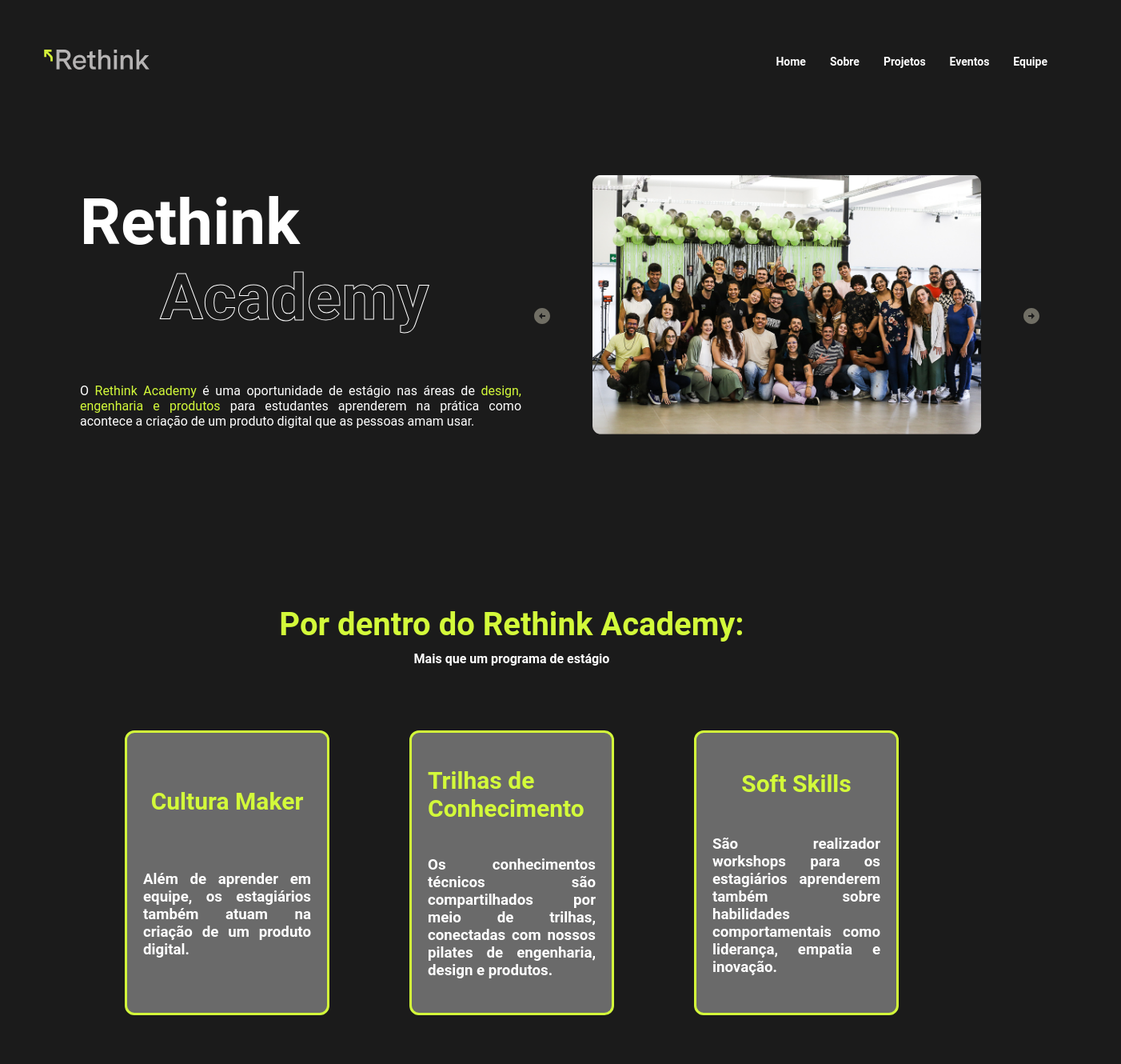
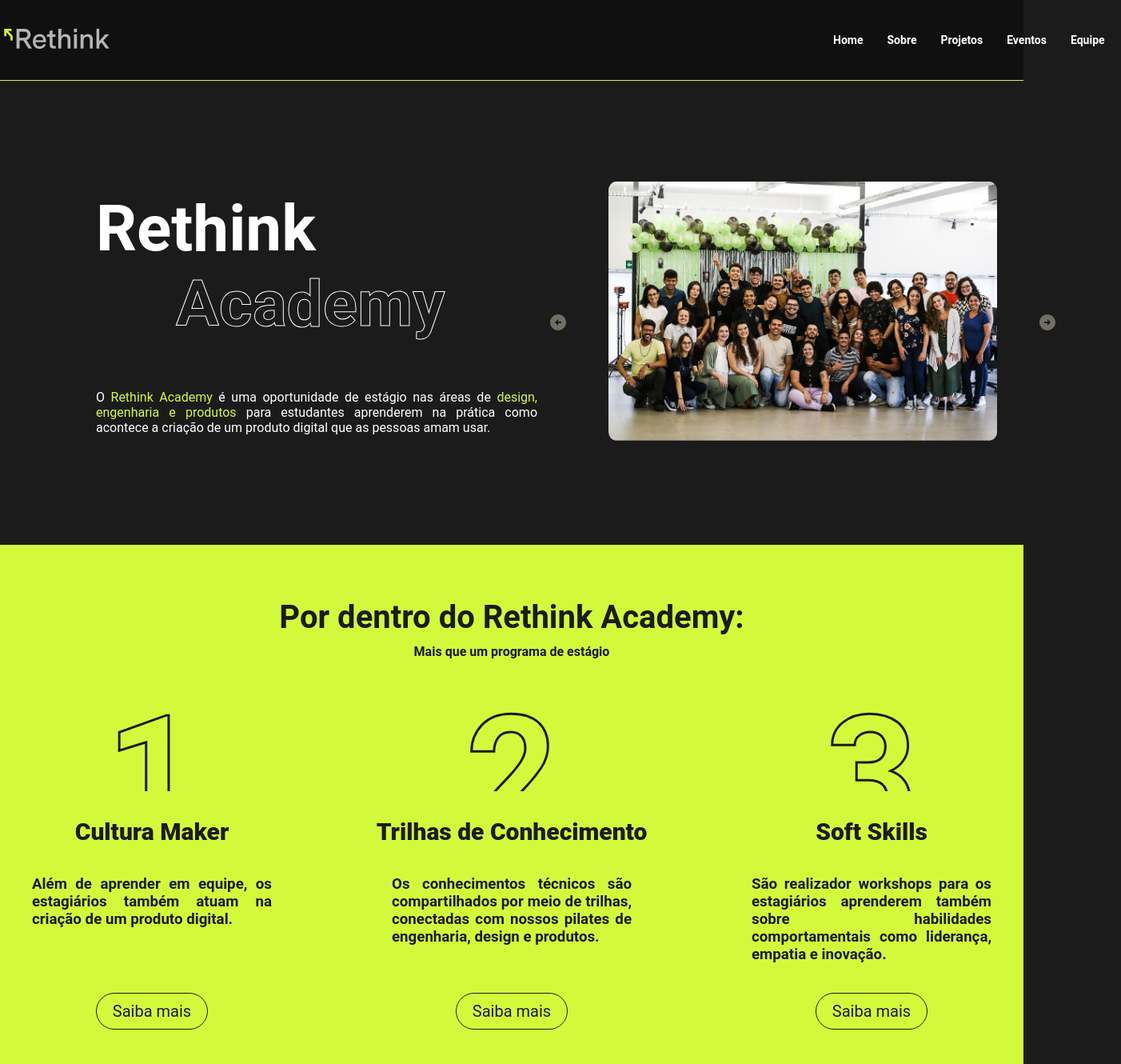
Before and after one commit to carolinavaleriano/test-rethink, a Next.js app: page / in a window 1280 px wide. Shown: the top 1330 px of the page at 80% size, 1402 px wide, since content can reach past the window. Built offline with nearby package versions, Linux system fonts and the light colour scheme.

Commit message:
second page and fixing bugs

```diff
--- a/components/FirstPage/FirstPage.module.css
+++ b/components/FirstPage/FirstPage.module.css
@@ -12,14 +12,14 @@
     align-items: flex-start;
     justify-content: center;
     width: 30vw;
-    padding-left: 100px;
+    padding-left: 120px;
     gap: 60px;
 }
 
 .right {
     display: flex;
     flex-direction: column;
-    align-items: flex-start;
+    align-items: center;
     justify-content: center;
     width: 70vw;
     padding-left: 150px;
--- a/components/Header/Header.module.css
+++ b/components/Header/Header.module.css
@@ -1,10 +1,12 @@
 .container {
     display: flex;
     align-items: center;
-    justify-content: space-between;
-    width: 1280px;
-    height: 33px;
-    margin: 60px 50px 0px 50px;
+    justify-content: space-evenly;
+    gap: 900px;
+    width: 100vw;
+    height: 100px;
+    border-bottom: 1px solid var(--color-detail);
+    background-color: var(--color-button-opacity-dark);
 }
 
 .container > img {
--- a/components/SecondPage/SecondPage.module.css
+++ b/components/SecondPage/SecondPage.module.css
@@ -5,7 +5,8 @@
     flex-direction: column;
     justify-content: center;
     align-items: center;
-    gap: 80px;
+    gap: 20px;
+    background-color: var(--color-detail);
 }
 
 .text {
@@ -18,11 +19,11 @@
 
 .text > h1 {
     font-size: 40px;
-    color: var(--color-detail);
+    color: var(--color-dark);
 }
 
 .text > h4 {
-    color: var(--color-light);
+    color: var(--color-dark);
 }
 
 .card_container {
@@ -37,27 +38,55 @@
     flex-direction: column;
     align-items: center;
     justify-content: space-evenly;
-    width: 250px;
-    height: 350px;
+    width: 350px;
+    height: 450px;
     border-radius: 12px;
-    border: 3px solid var(--color-detail);
-    background-color: var(--color-button-opacity);
+}
+
+.card > h1 {
+    position: relative;
+    font-size: 200px;
+    color: transparent;
+    -webkit-text-stroke: 3px var(--color-dark);
 }
 
 .card > h2 {
+    position: absolute;
     display: flex;
     align-items: center;
     justify-content: center;
-    width: 210px;
+    text-align: center;
+    background-color: var(--color-detail);
+    margin-bottom: 60px;
+    height: 100px;
+    width: 350px;
     font-size: 30px;
-    color: var(--color-detail);
+    font-weight: 800;
+    color: var(--color-dark);
 }
 
 .card > h3 {
     display: flex;
-    align-items: center;
+    align-items: flex-start;
     justify-content: center;
-    text-align: justify;
-    width: 210px;
-    color: var(--color-light);
+    text-align:justify;
+    width: 300px;
+    height: 140px;
+    color: var(--color-dark);
 }
+
+.card > button {
+    border: 1px solid var(--color-dark);
+    background: none;
+    padding: 10px 20px;
+    font-size: 20px;
+    cursor: pointer;
+    border-radius: 50px;
+    color: var(--color-dark);
+}
+
+.card > button:hover {
+    background-color: var(--color-dark);
+    color: var(--color-detail);
+    transition: 0.3s;
+}
--- a/components/SecondPage/SecondPage.tsx
+++ b/components/SecondPage/SecondPage.tsx
@@ -10,25 +10,31 @@
       </div>
       <div className={styles.card_container}>
         <div className={styles.card}>
+          <h1>1</h1>
           <h2>Cultura Maker</h2>
           <h3>
             Além de aprender em equipe, os estagiários também atuam na criação
             de um produto digital.
           </h3>
+          <button>Saiba mais</button>
         </div>
         <div className={styles.card}>
+          <h1>2</h1>
           <h2>Trilhas de Conhecimento</h2>
           <h3>
             Os conhecimentos técnicos são compartilhados por meio de trilhas,
             conectadas com nossos pilates de engenharia, design e produtos.
           </h3>
+          <button>Saiba mais</button>
         </div>
         <div className={styles.card}>
+          <h1>3</h1>
           <h2>Soft Skills</h2>
           <h3>
             São realizador workshops para os estagiários aprenderem também sobre
             habilidades comportamentais como liderança, empatia e inovação.
           </h3>
+          <button>Saiba mais</button>
         </div>
       </div>
     </div>
--- a/pages/index.module.css
+++ b/pages/index.module.css
@@ -0,0 +1,8 @@
+.container{
+    width: 100vw;
+    height: 100%;
+    display: flex;
+    flex-direction: column;
+    align-items: center;
+    justify-content: center;
+}
```
